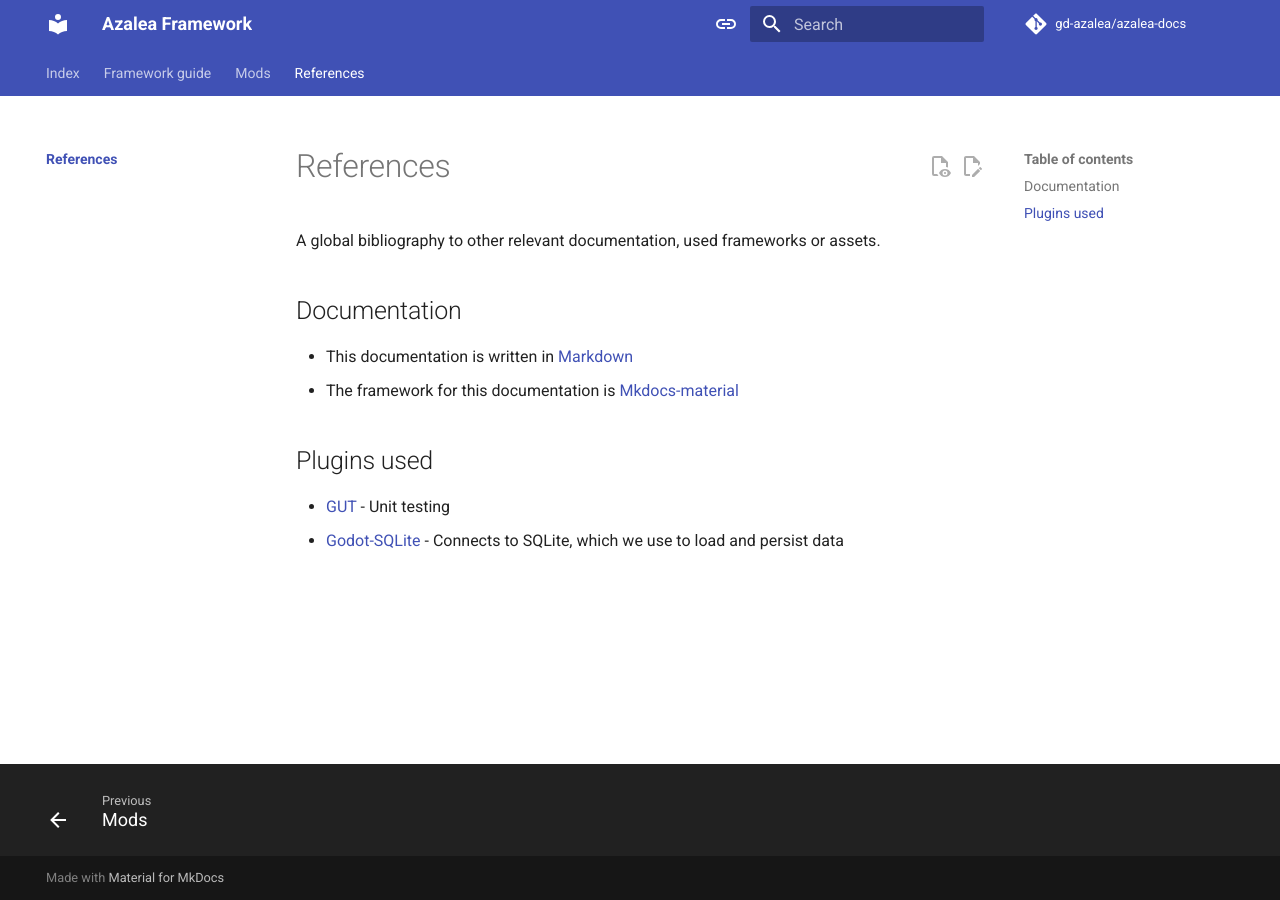
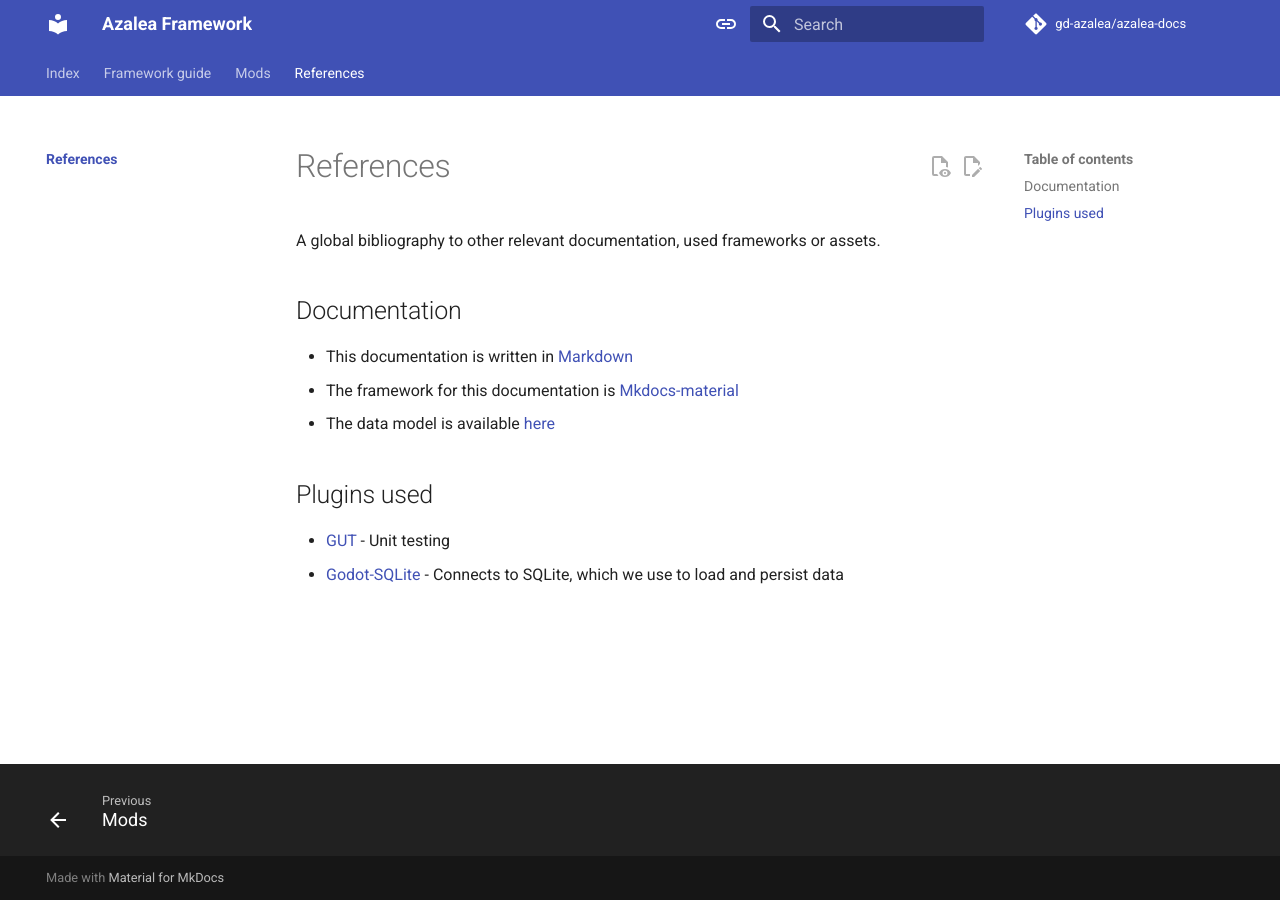
Before and after one commit to gd-azalea/azalea-docs, an MkDocs documentation site: the page built from docs/references/index.md, in a window 1280 px wide. Built offline with MkDocs 1.6.1 and Material for MkDocs 9.7.7, drawn with Linux system fonts in a browser that asks for light colours; comment, search, counter and statistics services are not loaded.

Commit message:
Update index.md

```diff
--- a/docs/references/index.md
+++ b/docs/references/index.md
@@ -5,7 +5,7 @@
 ## Documentation
 * This documentation is written in  [Markdown](https://www.markdownguide.org/basic-syntax/#headings)
 * The framework for this documentation is [Mkdocs-material]( https://squidfunk.github.io/mkdocs-material/reference/admonitions/)
-
+* The data model is available [here](https://dbdiagram.io/d/azalea-668199279939893daea66d24)
 ## Plugins used
 * [GUT](https://godotengine.org/asset-library/asset/54) - Unit testing
 * [Godot-SQLite](https://godotengine.org/asset-library/asset/1686) - Connects to SQLite, which we use to load and persist data
```
